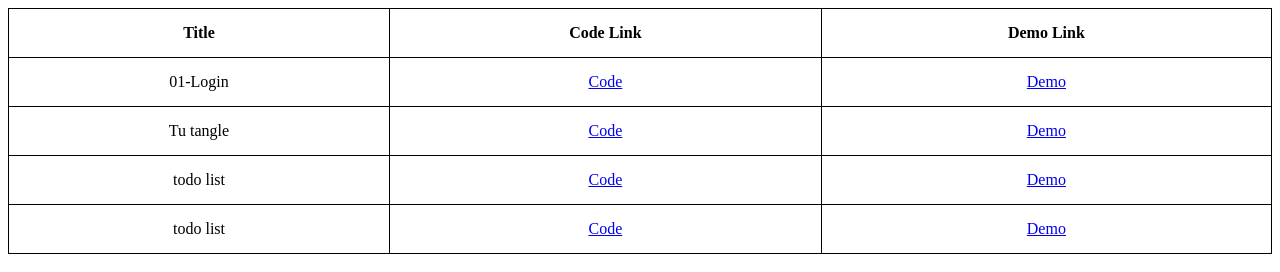
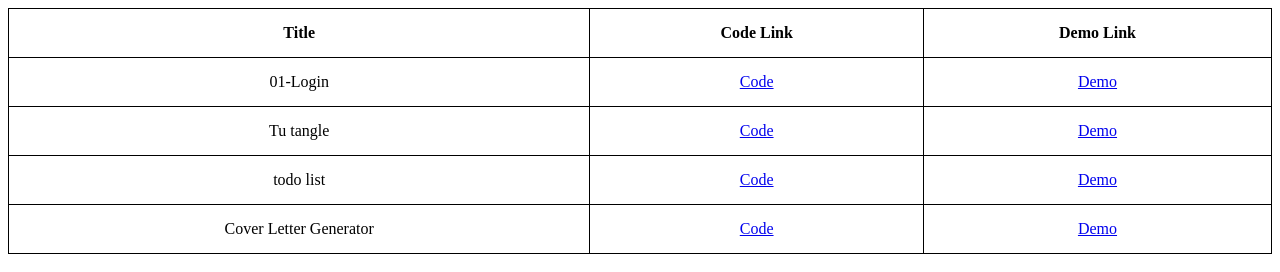
Before and after one commit to timus-mahrez/timus-mahrez.github.io, a plain HTML site: page index.html in a window 1280 px wide. Drawn offline with Linux system fonts and the light colour scheme.

Commit message:
done
done

```diff
--- a/index.html
+++ b/index.html
@@ -48,7 +48,7 @@
         </td>
       </tr>
 
-      <td>todo list</td>
+      <td>Cover Letter Generator</td>
         <td>
           <a
             href='https://github.com/timus-mahrez/timus-mahrez.github.io/tree/master/css_assignment/Cover%20Letter%20Gene'
```
